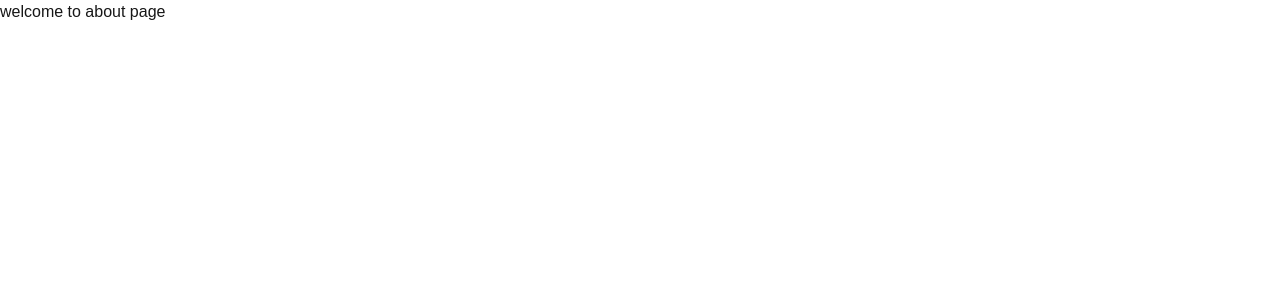
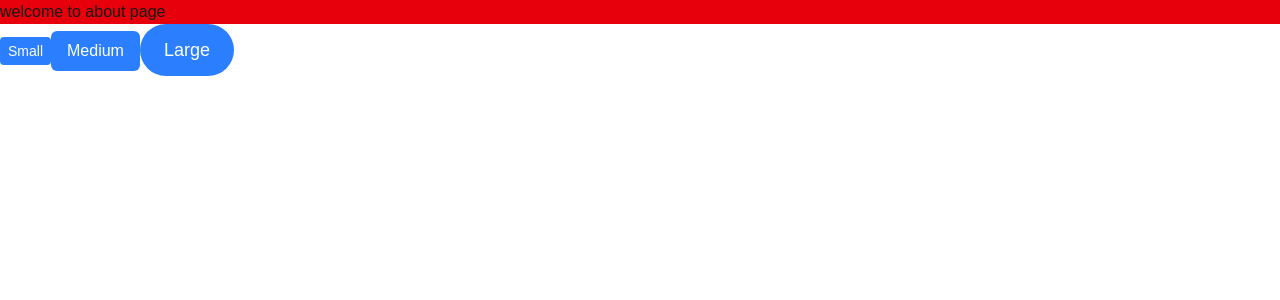
Before and after one commit to manielpb/alx-project-0x02-setup, a Next.js app in the folder alx-project-0x02/: page /about in a window 1280 px wide. Shown: the top 300 px of the page. Built offline with nearby package versions, Linux system fonts and the light colour scheme.

Commit message:
Create and Use a Button Component

```diff
--- /dev/null
+++ b/alx-project-0x02/components/common/Button.tsx
@@ -0,0 +1,23 @@
+import { ButtonProps } from "@/interfaces";
+import { Children } from "react";
+
+export default function Button({
+    size= "medium",
+    shape="rounded-md",
+    children
+}: ButtonProps) {
+
+    const sizeClasses = {
+        small: "px-2 py-1 text-sm",
+        medium: "px-4 py-2 text-base",
+        large: "px-6 py-3 text-lg",
+    };
+
+    return (
+        <button
+            className={`bg-blue-500 text-white ${sizeClasses[size]} ${shape}`}
+        >
+            {children}
+        </button>
+    )
+}
--- a/alx-project-0x02/interfaces/index.ts
+++ b/alx-project-0x02/interfaces/index.ts
@@ -7,3 +7,9 @@
     onSubmit: (data: CardProps) => void;
     onClose: () => void;
 }
+
+export interface ButtonProps {
+    size: "small" | "medium" | "large";
+    shape: "rounded-sm" | "rounded-md"| "rounded-full";
+    children: React.ReactNode;
+}
--- a/alx-project-0x02/pages/about.tsx
+++ b/alx-project-0x02/pages/about.tsx
@@ -1,8 +1,14 @@
 import React from "react";
+import Button from "@/components/common/Button";
+
+
 export default function(){
     return (
         <>
-          <h1>welcome to about page</h1>
+          <h1 className="bg-red-600">welcome to about page</h1>
+          <Button size="small" shape="rounded-sm">Small</Button>
+          <Button size="medium" shape="rounded-md">Medium</Button>
+          <Button size="large" shape="rounded-full">Large</Button>
         </>
     )
 }
```
